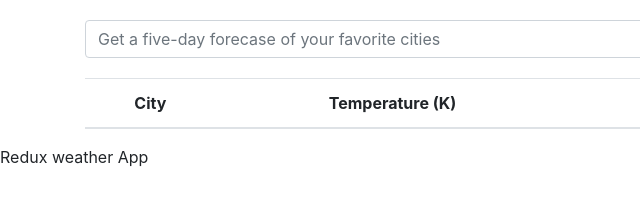
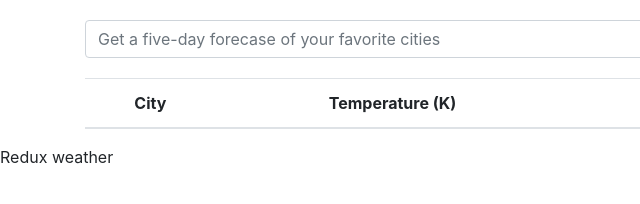
Before and after one commit to vinay141/reduxwebapp, a React app: page index.html in a window 1280 px wide. Shown: the full height of the page, 0-640 px from the left. Built offline with nearby package versions, Linux system fonts and the light colour scheme.

Commit message:
same changes

```diff
--- a/index.html
+++ b/index.html
@@ -11,6 +11,6 @@
   <script src="/bundle.js"></script>
   <footer>
   </footer>
-  	Redux weather App
+  	Redux weather
   </footer>
 </html>
```
